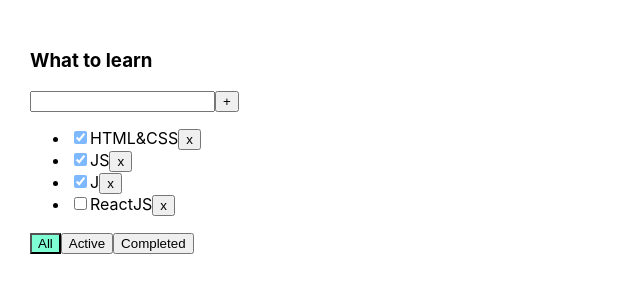
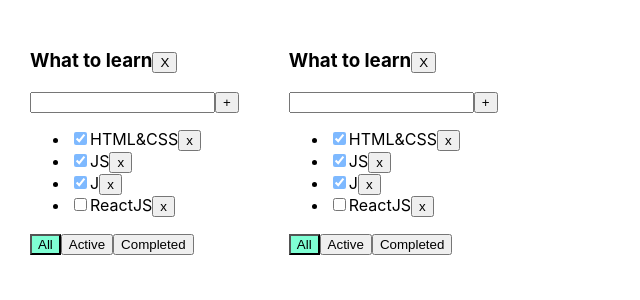
Before and after one commit to ilya-melnik/it-incubator-todoList, a React (Create React App) app: page / in a window 1280 px wide. Shown: the top 300 px of the page, without its empty margins (0-640 px from the left). Built offline with nearby package versions, Linux system fonts and the light colour scheme.

Commit message:
2.1 the and!!!

```diff
--- a/src/App.tsx
+++ b/src/App.tsx
@@ -1,66 +1,118 @@
 import React, {useState} from 'react';
 import './App.css';
-import {Todolist} from './Todolist';
+import {TaskType, Todolist} from './Todolist';
 import {v1} from "uuid";
 
 export type FilterValueType = "all" | "active" | "completed"
+type TodoListType = {
+    id: string
+    title: string
+    filter: FilterValueType
+}
+type TaskStateType = {
+    [key: string]: Array<TaskType>
+}
 
 function App() {
+//BLL
+    const todoListID1 = v1()
+    const todoListID2 = v1()
 
-    let [tasks, setTask] = useState([
-        {id: v1(), title: "HTML&CSS", isDone: true},
-        {id: v1(), title: "JS", isDone: true},
-        {id: v1(), title: "J", isDone: true},
-        {id: v1(), title: "ReactJS", isDone: false}
+
+    const [todoLists, setTodoLists] = useState<Array<TodoListType>>([
+        {id: todoListID1, title: "What to learn", filter: "all"},
+        {id: todoListID2, title: "What to buy", filter: "all"},
     ])
 
-    function addTask (title: string) {
-        let task = {id: v1(), title: title, isDone: false}
-        let newTask = [task, ...tasks]
+    let [tasks, setTask] = useState<TaskStateType>({
+            [todoListID1]: [
+                {id: v1(), title: "HTML&CSS", isDone: true},
+                {id: v1(), title: "JS", isDone: true},
+                {id: v1(), title: "J", isDone: true},
+                {id: v1(), title: "ReactJS", isDone: false}
+            ],
+            [todoListID2]: [
+                {id: v1(), title: "HTML&CSS", isDone: true},
+                {id: v1(), title: "JS", isDone: true},
+                {id: v1(), title: "J", isDone: true},
+                {id: v1(), title: "ReactJS", isDone: false}
+            ],
+        }
+    )
 
-        setTask(newTask)
+    function addTask(newTaskTitile: string, todoListID: string) {
+        const newTask: TaskType = {
+            id: v1(),
+            title: newTaskTitile,
+            isDone: false
+        }
+        tasks[todoListID] = [newTask, ...tasks[todoListID]]
+        setTask({...tasks})
     }
 
-    function removeTask(id: string) {
-        let tasks1 = tasks.filter(t => t.id !== id)
-        setTask(tasks1)
-    }
+    function removeTask(taskID: string, todoListID: string) {
+        let todoListTask = tasks[todoListID]
 
-
-    let [filter, setFilter] = useState<FilterValueType>("all")
-    let taskForTodolist = tasks
-
-    if (filter === "active") {
-        taskForTodolist = tasks.filter(t => t.isDone === false)
-    }
-    if (filter === "completed") {
-        taskForTodolist = tasks.filter(t => t.isDone === true)
-    }
-
-    function changeFilter(value: FilterValueType) {
-        setFilter(value)
+        tasks[todoListID] = todoListTask.filter(task => task.id !== taskID)
+        setTask({...tasks})
     }
 
 
 
-    function changeStatus ( taskId: string, isDone: boolean) {
-            let task = tasks.find(t => t.id === taskId )
-        if(task) {
+
+    function changeFilter(valueFilter: FilterValueType, todoListID: string) {
+        const todoList = todoLists.find(tl => tl.id === todoListID)
+        if (todoList) {
+            todoList.filter = valueFilter
+            setTodoLists([...todoLists])
+
+        }
+    }
+
+
+    function changeStatus(taskId: string, isDone: boolean, todoListID: string) {
+        const todoListTask = tasks[todoListID]
+        let task = todoListTask.find(t => t.id === taskId)
+        if (task) {
             task.isDone = isDone
         }
-    setTask([...tasks])
+        setTask({...tasks})
+    }
+
+    function  removeTodoListRemove(todoListID: string){
+        setTodoLists( todoLists.filter( tl => tl.id !== todoListID ) )
+        delete tasks[todoListID]
     }
     return (
         <div className="App">
-            <Todolist title="What to learn"
-                      tasks={taskForTodolist}
-                      removeTask={removeTask}
-                      changeFilter={changeFilter}
-                      addTask={addTask}
-                      changeStatus={changeStatus}
-                      filter={filter}
+            {
+                todoLists.map(tl => {
+                    let tasksForTodoList = tasks[tl.id]
+                    if(tl.filter === "active"){
+                        tasksForTodoList = tasks[tl.id].filter(t => t.isDone === false)
+                    }
+                    if(tl.filter === "completed"){
+                        tasksForTodoList = tasks[tl.id].filter(t => t.isDone === true)
+                    }
 
-            />
+                    return (
+                        <Todolist
+                            key={tl.id}
+                            id={tl.id}
+                            filter={tl.filter}
+                            title="What to learn"
+                            tasks={tasksForTodoList}
+                            removeTodoListRemove={removeTodoListRemove}
+                            addTask={addTask}
+                            removeTask={removeTask}
+                            changeFilter={changeFilter}
+                            changeStatus={changeStatus}
+
+
+                        />)
+                })
+            }
+
 
         </div>
     );
--- a/src/Todolist.tsx
+++ b/src/Todolist.tsx
@@ -1,5 +1,6 @@
 import React, {ChangeEvent, KeyboardEvent, useState} from 'react';
 import {FilterValueType} from "./App";
+import {v1} from "uuid";
 
 export type TaskType = {
     id: string
@@ -8,26 +9,30 @@
 }
 
 type PropsType = {
+    id: string
     title: string
     tasks: Array<TaskType>
-    removeTask: (taskId: string) => void
-    changeFilter: (value: FilterValueType) => void
-    changeStatus: (taskId: string, isDone: boolean) => void
-    addTask: (title: string) => void
+    removeTodoListRemove: (todoListID: string) => void
+    removeTask: (taskId: string, todoListID: string) => void
+    changeFilter: (valueFilter: FilterValueType, todoListID: string) => void
+    changeStatus: (taskId: string, isDone: boolean, todoListID: string) => void
+    addTask: (newTaskTitile: string, todoListID: string) => void
     filter: (FilterValueType)
 
 }
 
+
 export function Todolist(props: PropsType) {
 
-let [error, setError] = useState <string | null>(null)
+
+    let [error, setError] = useState<string | null>(null)
     let [title, setTitle] = useState("")
     const ChangeTitleHandler = (e: ChangeEvent<HTMLInputElement>) => {
         setTitle(e.currentTarget.value)
     }
     const addTask = () => {
-        if(title.trim() !== "") {
-            props.addTask(title)
+        if (title.trim() !== "") {
+            props.addTask(title, props.id)
             setTitle("")
         } else {
             setError("Title is required")
@@ -41,36 +46,43 @@
         }
     }
     const onCLickHandlerAll = () => {
-        props.changeFilter("all")
+        props.changeFilter("all", props.id)
 
     }
 
     const onCLickHandlerActive = () => {
-        props.changeFilter("active")
+        props.changeFilter("active", props.id)
     }
 
     const onCLickHandlerCompleted = () => {
-        props.changeFilter("completed")
+        props.changeFilter("completed", props.id)
     }
+    const removeTodoList = () => {
+        props.removeTodoListRemove(props.id)
+    }
+
+
     return <div>
-        <h3>{props.title}</h3>
+        <h3>{props.title}
+            <button onClick={removeTodoList}>X</button>
+        </h3>
         <div>
             <input className={""} value={title} onChange={ChangeTitleHandler} onKeyPress={onKeyPreesHandler}/>
             <button onClick={addTask}>+</button>
-            { error && <div className={"error-message"}>{error}</div>}
+            {error && <div className={"error-message"}>{error}</div>}
         </div>
         <ul>
             {
                 props.tasks.map(t => {
                     const onCLickHandler = () => {
-                        props.removeTask(t.id)
+                        props.removeTask(t.id, props.id)
                     }
                     const onChangeHandler = (e: ChangeEvent<HTMLInputElement>) => {
                         let newIsDoneValue = e.currentTarget.checked
-                        props.changeStatus(t.id, newIsDoneValue)
+                        props.changeStatus(t.id, newIsDoneValue, props.id)
                     }
                     return <li key={t.id}>
-                        <input className={t.isDone ?"is-done": ""} type={"checkbox"} checked={t.isDone}
+                        <input className={t.isDone ? "is-done" : ""} type={"checkbox"} checked={t.isDone}
                                onChange={onChangeHandler}/>
                         <span>{t.title}</span>
                         <button onClick={onCLickHandler}>x
@@ -81,11 +93,12 @@
 
         </ul>
         <div>
-            <button className={ props.filter === "all"?"active-filter":"" }onClick={onCLickHandlerAll}>All
+            <button className={props.filter === "all" ? "active-filter" : ""} onClick={onCLickHandlerAll}>All
             </button>
-            <button className={ props.filter === "active"?"active-filter":"" } onClick={onCLickHandlerActive}>Active
+            <button className={props.filter === "active" ? "active-filter" : ""} onClick={onCLickHandlerActive}>Active
             </button>
-            <button className={ props.filter === "completed"?"active-filter" + "is-done":"" } onClick={onCLickHandlerCompleted}>Completed
+            <button className={props.filter === "completed" ? "active-filter" + "is-done" : ""}
+                    onClick={onCLickHandlerCompleted}>Completed
             </button>
         </div>
     </div>
```
